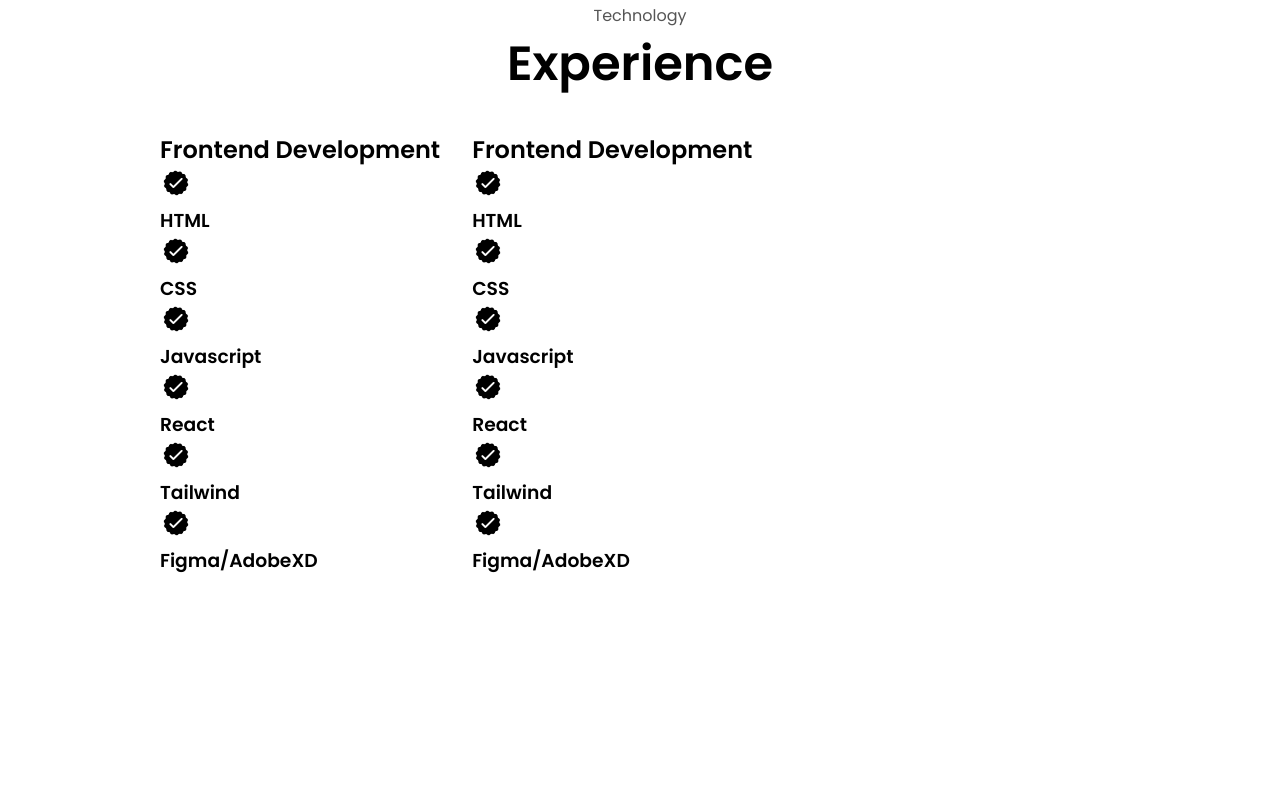
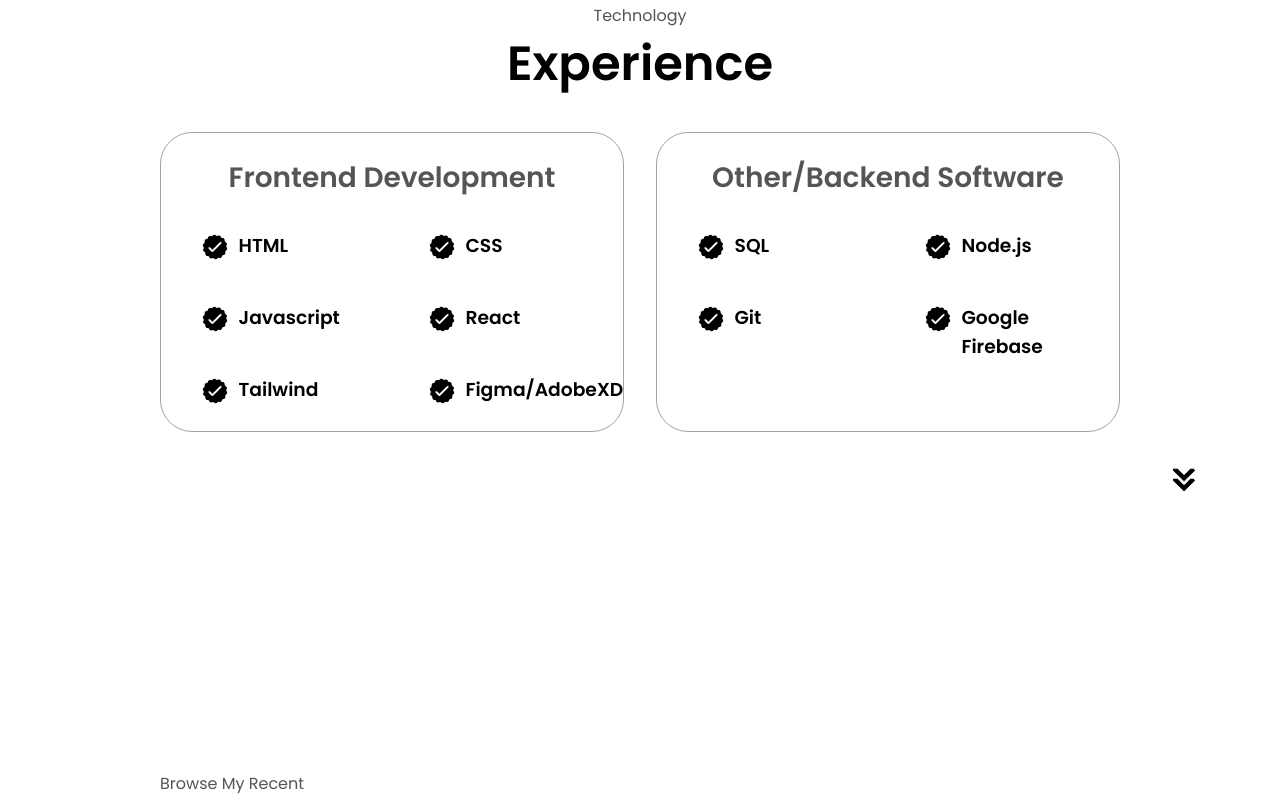
Before and after one commit to abuhumayed/portfolioJS, a website built with Vite: page index.html in a window 1280 px wide. Shown: the part 1573-2374 px from the top of the page. Before the commit the page ends 2312 px from the top, so only its background shows below. Built offline with nearby package versions, Linux system fonts and the light colour scheme.

Commit message:
projects start

```diff
--- a/index.html
+++ b/index.html
@@ -91,9 +91,9 @@
   <section id="experience">
     <p class="section__text__p1">Technology</p>
     <h1 class="title">Experience</h1>
-    <div class="experience-details-contaner">
+    <div  class="experience-details-container">
       <div class="about-containers">
-        <div class="details-containers" >
+        <div class="details-container" >
           <h2 class="experience-sub-title">Frontend Development</h2>
           <div class="article-container">
             <article>
@@ -134,50 +134,51 @@
             </article>
           </div>
         </div>
-        <div class="details-containers" >
-          <h2 class="experience-sub-title">Frontend Development</h2>
+        <div class="details-container" >
+          <h2 class="experience-sub-title">Other/Backend Software</h2>
           <div class="article-container">
             <article>
               <img src="assets/checkmark.png" alt="checkmarkicon" class="icon">
               <div>
-                <h3>HTML</h3>
+                <h3>SQL</h3>
               </div>
             </article>
             <article>
               <img src="assets/checkmark.png" alt="checkmarkicon" class="icon">
               <div>
-                <h3>CSS</h3>
+                <h3>Node.js</h3>
               </div>
             </article>
             <article>
               <img src="assets/checkmark.png" alt="checkmarkicon" class="icon">
               <div>
-                <h3>Javascript</h3>
+                <h3>Git</h3>
               </div>
             </article>
             <article>
               <img src="assets/checkmark.png" alt="checkmarkicon" class="icon">
               <div>
-                <h3>React</h3>
-              </div>
-            </article>
-            <article>
-              <img src="assets/checkmark.png" alt="checkmarkicon" class="icon">
-              <div>
-                <h3>Tailwind</h3>
-              </div>
-            </article>
-            <article>
-              <img src="assets/checkmark.png" alt="checkmarkicon" class="icon">
-              <div>
-                <h3>Figma/AdobeXD</h3>
+                <h3>Google Firebase</h3>
               </div>
             </article>
           </div>
         </div>
       </div>
     </div>
+    <img onclick="location.href='./#projects'" class="icon arrow" src="./assets/arrow.png" alt="arrow icon">
   </section>
+  <section id="projects">
+    <p>Browse My Recent</p>
+    <h1>Projects</h1>
+    <div class="experience-details-container">
+      <div class ="details-container color-container">
+        <div class="article-container">
+          <img   class="project-img" src="assets/project1.png" alt="project1">
+        </div>
+      </div>
+    </div>
+  </section>å
+
     <script src="./src/script.js"></script>
   </body>
 </html>
--- a/style.css
+++ b/style.css
@@ -324,4 +324,53 @@
   height: 400px;
   width: 400px;
   margin: auto 0;
+
 }
+
+/* Experience */
+
+#experience{
+ position: relative;
+
+}
+
+.experience-sub-title{
+ color:rgb(85,85,85);
+ font-weight: 600;
+ font-size: 1.75rem;
+ margin-bottom: 2rem;
+
+}
+
+.experience-details-container{
+
+  display: flex;
+  flex-direction: column;
+  justify-content: center;
+
+}
+
+.article-container{
+  display: flex;
+  flex-wrap: wrap;
+  text-align: initial;
+  flex-direction: row;
+  gap: 2.5rem;
+  justify-content: space-around;
+
+
+
+}
+article{
+  display:flex;
+  width: 10rem;
+  justify-content:flex-start;
+  gap: 0.5rem;
+
+}
+
+article .icon{
+  cursor: default;
+
+}
+/* ?project section */
```
Also changed, not shown: assets/project-1.png (deleted), assets/project1.png (added).
